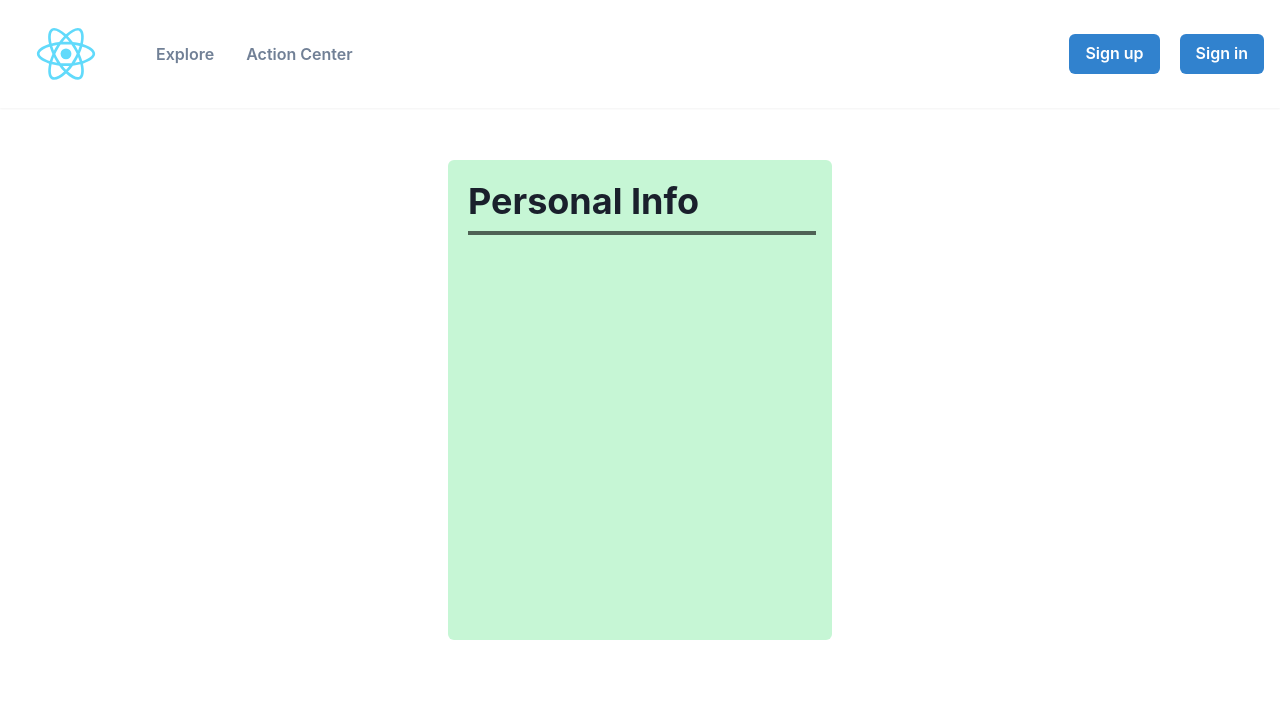
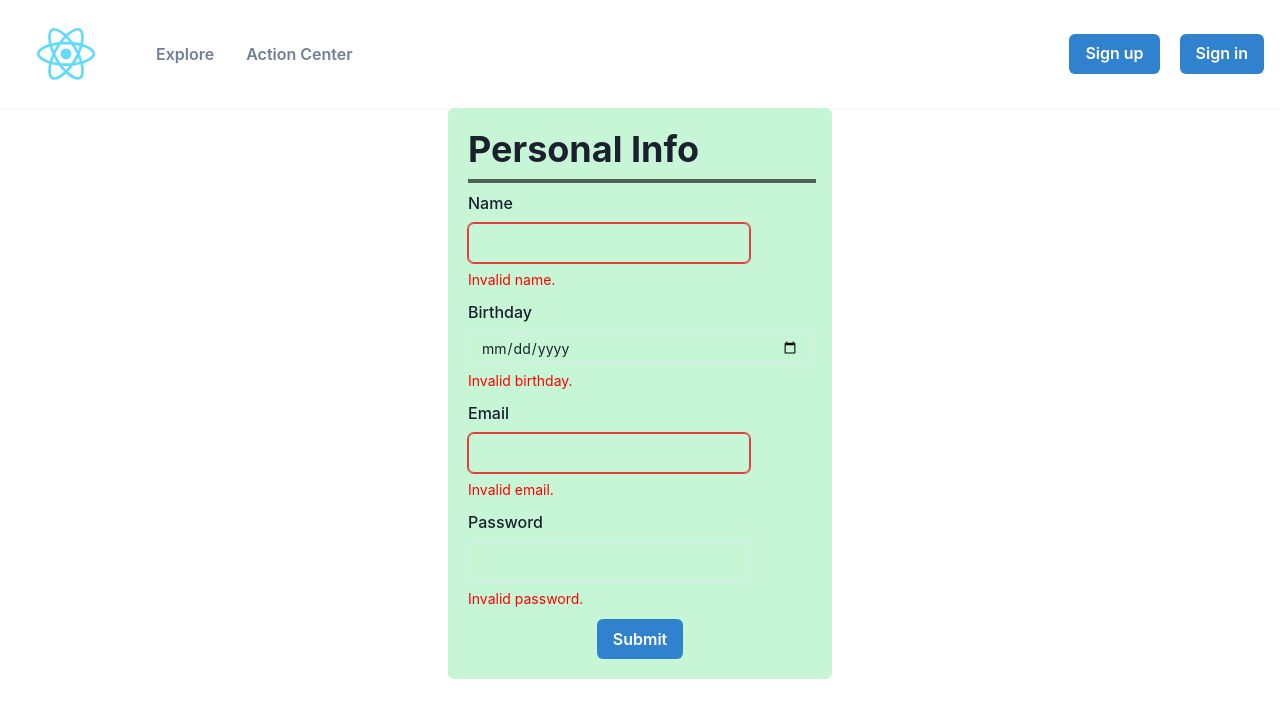
Before and after one commit to ericsyz/KeyLime, a React (Create React App) app in the folder keylime/: page / in a window 1280 px wide. Both pictures are taken after a click on the button "Personal Info". Shown: the top 718 px of the page. Built offline with nearby package versions, Linux system fonts and the light colour scheme; no server answers.

Commit message:
profile updates

```diff
--- a/keylime/src/components/Profile.jsx
+++ b/keylime/src/components/Profile.jsx
@@ -12,6 +12,7 @@ export function Profile() {
     const [name, setName] = useState("");
     const [email, setEmail] = useState("");
     const [birthday, setBirthday] = useState("");
+    const [password, setPassword] = useState("");
 
     const navigate = useNavigate();
 
@@ -24,6 +25,7 @@ export function Profile() {
               setName(data.name);
               setEmail(data.email);
               setBirthday(data.birthday)
+              setPassword(data.password)
             }
           });
         }
@@ -46,7 +48,7 @@ export function Profile() {
                     <ListItem>
                         <ListIcon as={MdCheckCircle} color='green.500' />
                         <Button onClick={() => {
-                            navigate('/settings', { state: { title: "Personal Info", name: name, email: email, birthday: birthday } });
+                            navigate('/settings', { state: { title: "Personal Info", name: name, email: email, birthday: birthday, password: password } });
                         }}>Personal Info</Button>
                     </ListItem>
                     <ListItem>
--- a/keylime/src/components/SettingBox.jsx
+++ b/keylime/src/components/SettingBox.jsx
@@ -1,25 +1,60 @@
 import { React, useState } from "react";
-import { Heading, VStack, Divider, Box, Text, List, ListItem, ListIcon, Button, ChakraProvider} from '@chakra-ui/react';
+import { Heading, VStack, Divider, Box, Text, FormControl, FormLabel, FormHelperText, Input, Button, ChakraProvider} from '@chakra-ui/react';
 import { NavigationBar } from './exportPages'
 import { useLocation } from 'react-router-dom';
 
 export function SettingBox() {
     const {state} = useLocation();
-    const { title, name, email, birthday } = state;
+    const { title, name, email, birthday, password} = state;
 
+    const emailError = email === '';
+    const nameError = name === '';
+    const birthdayError = birthday === '';
+    const passwordError = password === '';
     return (
         <ChakraProvider>
-            <NavigationBar />
-            <Box bg = '#C6F6D5' position = 'fixed' top = '50%' left = '50%'
-                transform = 'translate(-50%, -50%)' height = '60%' width = '30%' borderRadius = 'md'>
-                <VStack padding = '20px' alignItems = 'left'>
-                    <Heading>{title}</Heading>
-                    <Divider borderWidth = '2px' borderColor = 'black'></Divider>
-                    <Text>{name}</Text>
-                    <Text>{email}</Text>
-                    <Text>{birthday}</Text>
-                </VStack>
-            </Box>
+            <NavigationBar/>
+            <VStack maxWidth = '100%'>
+                <Box bg = '#C6F6D5'
+                    height = '50%' width = '30%' borderRadius = 'md'>
+                    <VStack padding = '20px' alignItems = 'left'>
+                        <Heading>{title}</Heading>
+                        <Divider borderWidth = '2px' borderColor = 'black'></Divider>
+                        <VStack spacing={3}>
+                        <FormControl isInvalid={emailError}>
+                            <FormLabel>Name</FormLabel>
+                            <Input type='name' width='200' value={name}/>
+                            {!nameError ? (<FormHelperText>{name}</FormHelperText>) : (
+                            <FormHelperText color='red'>Invalid name.</FormHelperText>
+                            )}
+                        </FormControl>
+                        <FormControl>
+                            <FormLabel>Birthday</FormLabel>
+                            <Input type='date' size='sm' value={birthday}/>
+                            {!birthdayError ? (<FormHelperText>{birthday}</FormHelperText>) : (
+                            <FormHelperText color='red'>Invalid birthday.</FormHelperText>
+                            )}
+                        </FormControl>
+                        <FormControl isInvalid={emailError}>
+                            <FormLabel>Email</FormLabel>
+                            <Input type='email' width='200' value={email}/>
+                            {!emailError ? (<FormHelperText>{email}</FormHelperText>) : (
+                            <FormHelperText color='red'>Invalid email.</FormHelperText>
+                            )}
+                        </FormControl>
+                        <FormControl as='fieldset'>
+                            <FormLabel>Password</FormLabel>
+                            <Input type='text' width='200' value={password} />
+                            {!passwordError ? (<FormHelperText>{password}</FormHelperText>) : (
+                            <FormHelperText color='red'>Invalid password.</FormHelperText>
+                            )}
+                        </FormControl>
+                        <Button type='submit' colorScheme='blue'>Submit</Button>
+                        </VStack>
+                    </VStack>
+                </Box>
+            </VStack>
+
         </ChakraProvider>
     )
 }
```
